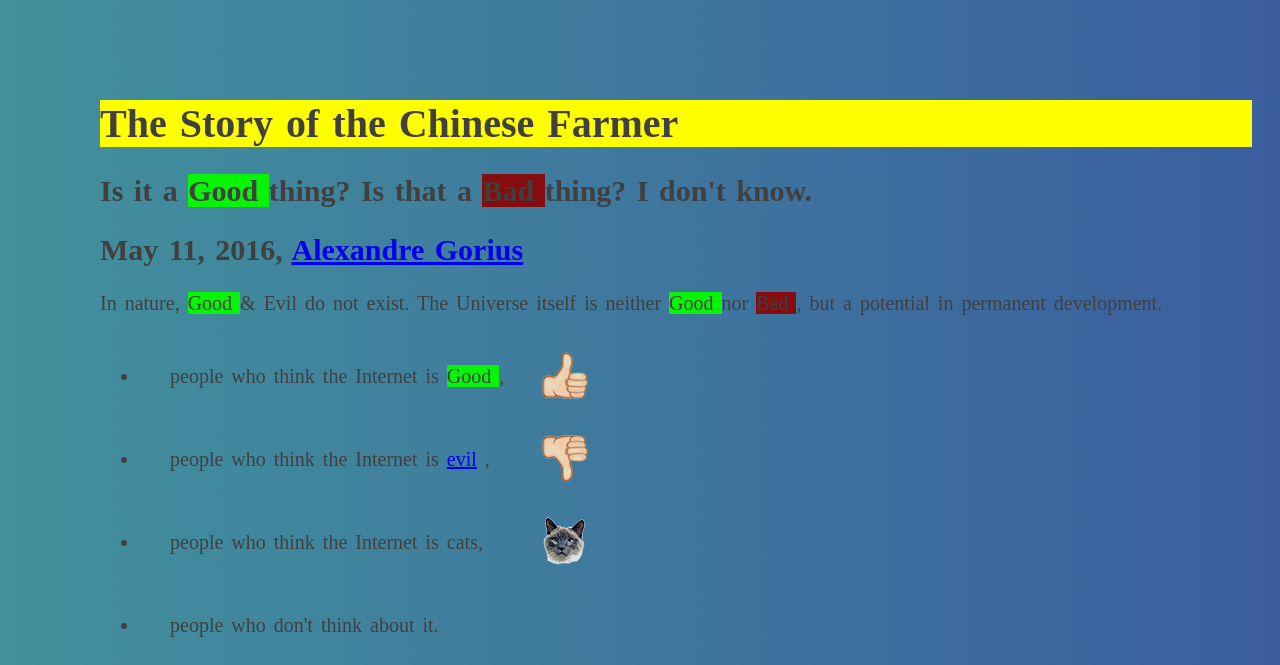
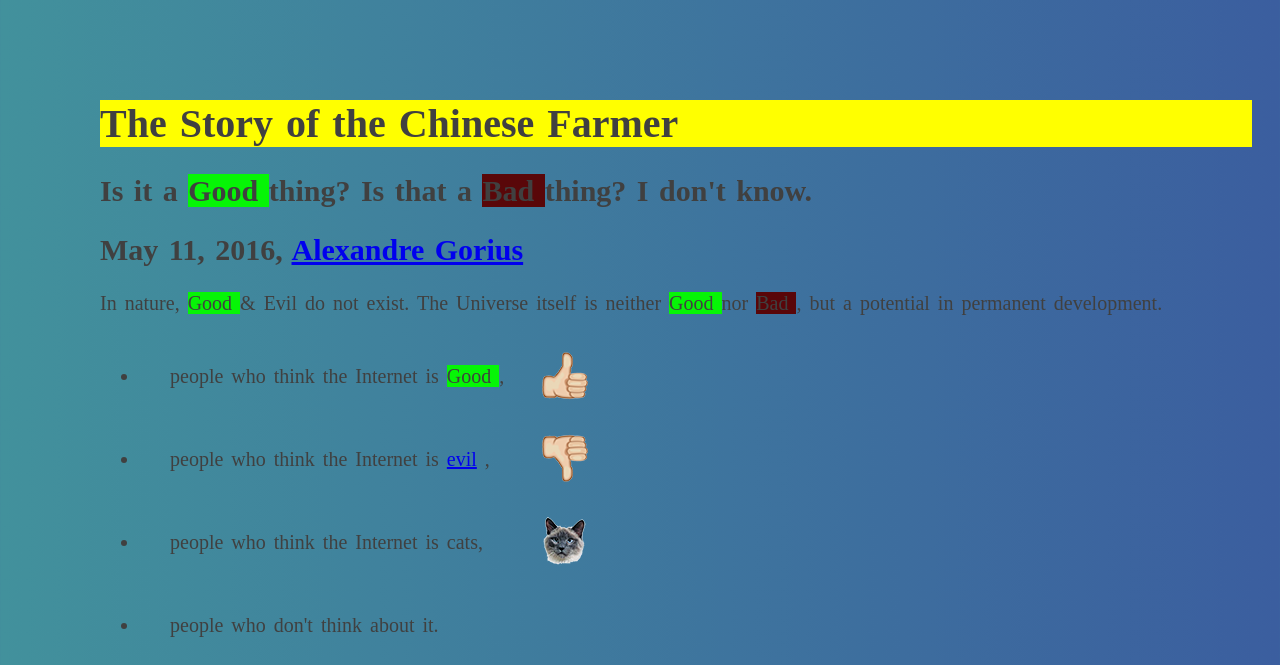
Before and after one commit to yongchin95/progressive-enhancement, a plain HTML site: page index.html in a window 1280 px wide. Shown: the top 665 px of the page. Drawn offline with Linux system fonts and the light colour scheme.

Commit message:
final version

```diff
--- a/styles.css
+++ b/styles.css
@@ -50,7 +50,7 @@ blockquote {
 }
 
 .bad {
-    background: rgba(139, 7, 7, 0.945);
+    background: rgba(92, 1, 1, 0.945);
 }
 
 .farmer{
```
